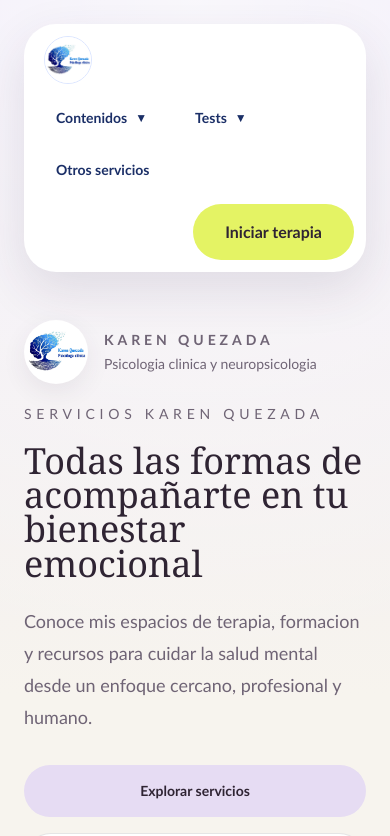
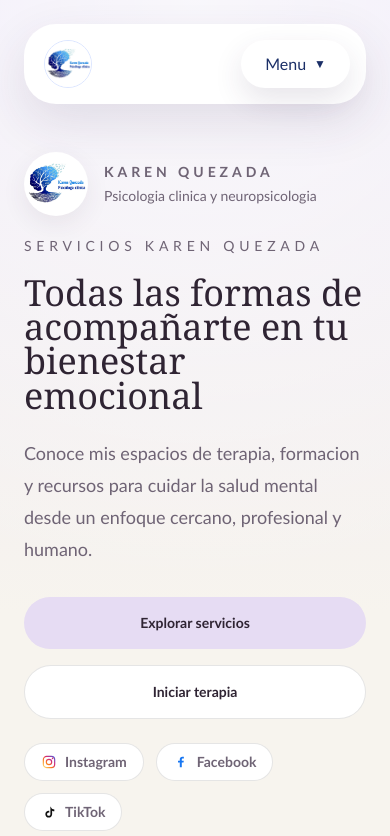
Before and after one commit to AdrianGL18/psicologia-landing, a Next.js app: page / in a window 390 px wide. Shown: the top 836 px of the page. Built offline with nearby package versions, Linux system fonts and the light colour scheme.

Commit message:
Refine mobile navigation and landing layout

```diff
--- /dev/null
+++ b/src/app/mobile-nav.tsx
@@ -0,0 +1,83 @@
+"use client";
+
+import { useEffect, useRef, useState } from "react";
+
+type MobileNavItem = {
+  href: string;
+  label: string;
+};
+
+type MobileNavProps = {
+  ctaHref: string;
+  items: MobileNavItem[];
+};
+
+export function MobileNav({ ctaHref, items }: MobileNavProps) {
+  const [isOpen, setIsOpen] = useState(false);
+  const rootRef = useRef<HTMLDivElement>(null);
+
+  useEffect(() => {
+    function handlePointerDown(event: MouseEvent) {
+      if (!rootRef.current?.contains(event.target as Node)) {
+        setIsOpen(false);
+      }
+    }
+
+    function handleKeyDown(event: KeyboardEvent) {
+      if (event.key === "Escape") {
+        setIsOpen(false);
+      }
+    }
+
+    document.addEventListener("mousedown", handlePointerDown);
+    document.addEventListener("keydown", handleKeyDown);
+
+    return () => {
+      document.removeEventListener("mousedown", handlePointerDown);
+      document.removeEventListener("keydown", handleKeyDown);
+    };
+  }, []);
+
+  return (
+    <div ref={rootRef} className="relative md:hidden">
+      <button
+        type="button"
+        aria-expanded={isOpen}
+        className={`inline-flex items-center gap-2 rounded-full bg-white px-6 py-3 text-base font-medium text-[#1b2f67] shadow-[0_12px_30px_rgba(61,45,82,0.12)] transition ${isOpen ? "bg-[#f4f0ea]" : ""}`}
+        onClick={() => setIsOpen((open) => !open)}
+      >
+        Menu
+        <span className={`text-xs transition ${isOpen ? "rotate-180" : ""}`}>
+          ▼
+        </span>
+      </button>
+
+      {isOpen ? (
+        <div className="dropdown-panel absolute right-0 top-full z-30 mt-3 w-72 rounded-[1.6rem] bg-white p-3 shadow-[0_18px_45px_rgba(61,45,82,0.16)]">
+          <div className="space-y-1">
+            {items.map((item) => (
+              <a
+                key={item.label}
+                href={item.href}
+                className="block rounded-[1rem] px-4 py-3 text-sm font-medium text-[#1b2f67] transition hover:bg-[#f6f2ea]"
+                onClick={() => setIsOpen(false)}
+              >
+                {item.label}
+              </a>
+            ))}
+          </div>
+
+          <a
+            href={ctaHref}
+            target="_blank"
+            rel="noreferrer"
+            className="mt-3 block rounded-full bg-[var(--color-lime)] px-6 py-4 text-center text-base font-semibold text-[#182247] transition hover:bg-[#dced63]"
+            onClick={() => setIsOpen(false)}
+          >
+            Iniciar terapia
+          </a>
+        </div>
+      ) : null}
+    </div>
+  );
+}
--- a/src/app/page.tsx
+++ b/src/app/page.tsx
@@ -1,4 +1,5 @@
 import Image from "next/image";
+import { MobileNav } from "./mobile-nav";
 import { NavDropdown } from "./nav-dropdown";
 import logoKarenQuezada from "../../imagenes/88198844_182691326484814_762856053707636736_n.jpg";
 import imagenPromocional from "../../imagenes/imagen.jpg";
@@ -71,6 +72,13 @@ const testsMenu = [
   { label: "Consultas psicologicas", href: "#terapias" },
   { label: "Psicoterapia individual", href: "#terapias" },
   { label: "Iniciar terapia por WhatsApp", href: whatsappHref },
+];
+
+const mobileMenu = [
+  { label: "Contenidos", href: "#comunidad" },
+  { label: "Tests", href: "#terapias" },
+  { label: "Otros servicios", href: "#otros-servicios" },
+  { label: "Contacto", href: "#contacto" },
 ];
 
 function SocialIcon({
@@ -157,8 +165,8 @@ export default function Home() {
         <div className="absolute inset-0 bg-[radial-gradient(circle_at_top_center,rgba(255,255,255,0.7),transparent_46%)]" />
         <div className="relative mx-auto max-w-7xl px-6 pt-6 pb-16 sm:px-8 lg:px-12 lg:pt-10 lg:pb-24">
           <header className="mx-auto flex max-w-5xl justify-center">
-            <nav className="flex w-full max-w-4xl flex-col gap-3 rounded-[2rem] bg-white p-3 shadow-[0_18px_50px_rgba(61,45,82,0.12)] sm:flex-row sm:items-center sm:justify-between sm:rounded-full">
-              <div className="flex items-center gap-3 pl-2">
+            <nav className="flex w-full max-w-4xl items-center justify-between rounded-[2rem] bg-white p-4 shadow-[0_18px_50px_rgba(61,45,82,0.12)] md:rounded-full md:px-3 md:py-3">
+              <div className="flex items-center gap-3 pl-1 md:pl-2">
                 <div className="h-12 w-12 overflow-hidden rounded-full border border-[#dce6ff] bg-white">
                   <Image
                     src={logoKarenQuezada}
@@ -167,7 +175,7 @@ export default function Home() {
                   />
                 </div>
               </div>
-              <div className="flex flex-wrap items-center gap-2 text-sm font-semibold text-[#1b2f67]">
+              <div className="hidden flex-wrap items-center gap-2 text-sm font-semibold text-[#1b2f67] md:flex">
                 <NavDropdown items={contentMenu} label="Contenidos" />
                 <NavDropdown
                   items={testsMenu}
@@ -181,7 +189,7 @@ export default function Home() {
                   Otros servicios
                 </a>
               </div>
-              <div className="flex items-center justify-end">
+              <div className="hidden items-center justify-end md:flex">
                 <a
                   href={whatsappHref}
                   target="_blank"
@@ -191,6 +199,7 @@ export default function Home() {
                   Iniciar terapia
                 </a>
               </div>
+              <MobileNav ctaHref={whatsappHref} items={mobileMenu} />
             </nav>
           </header>
 
```
